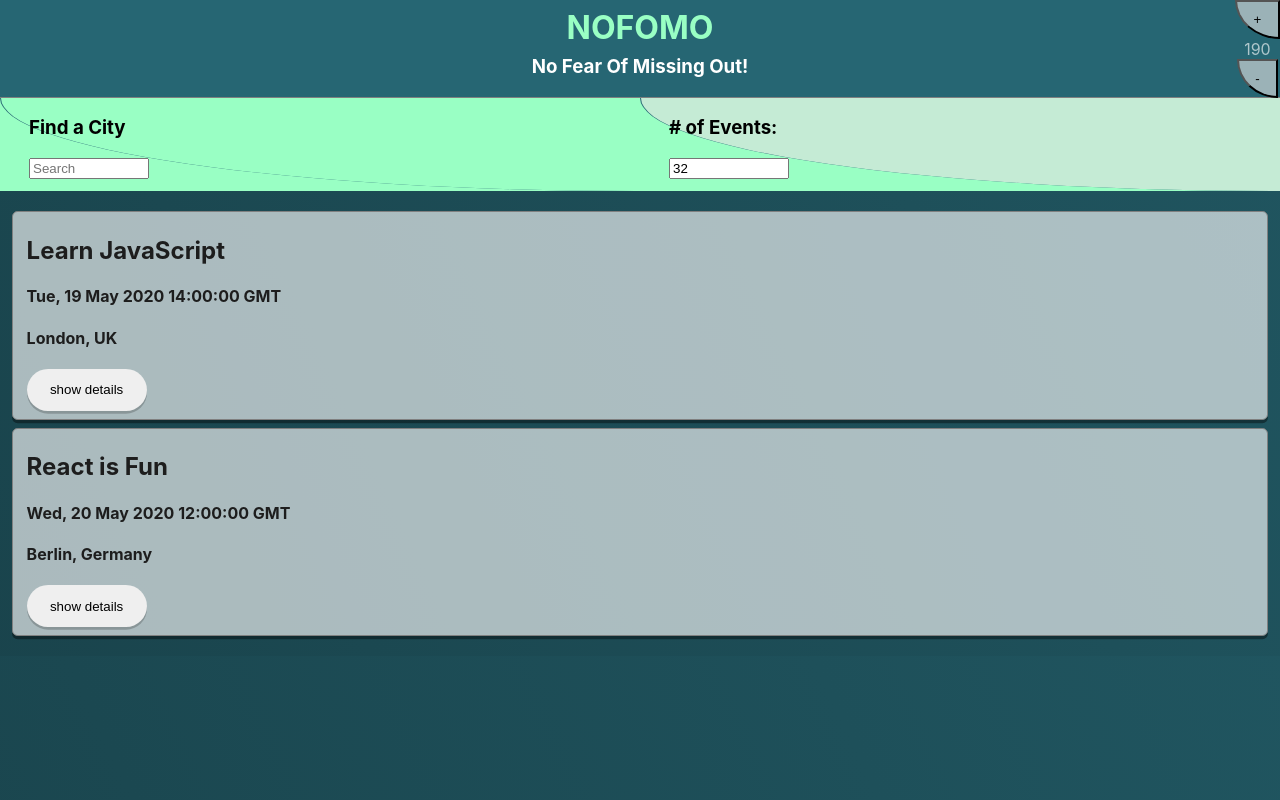
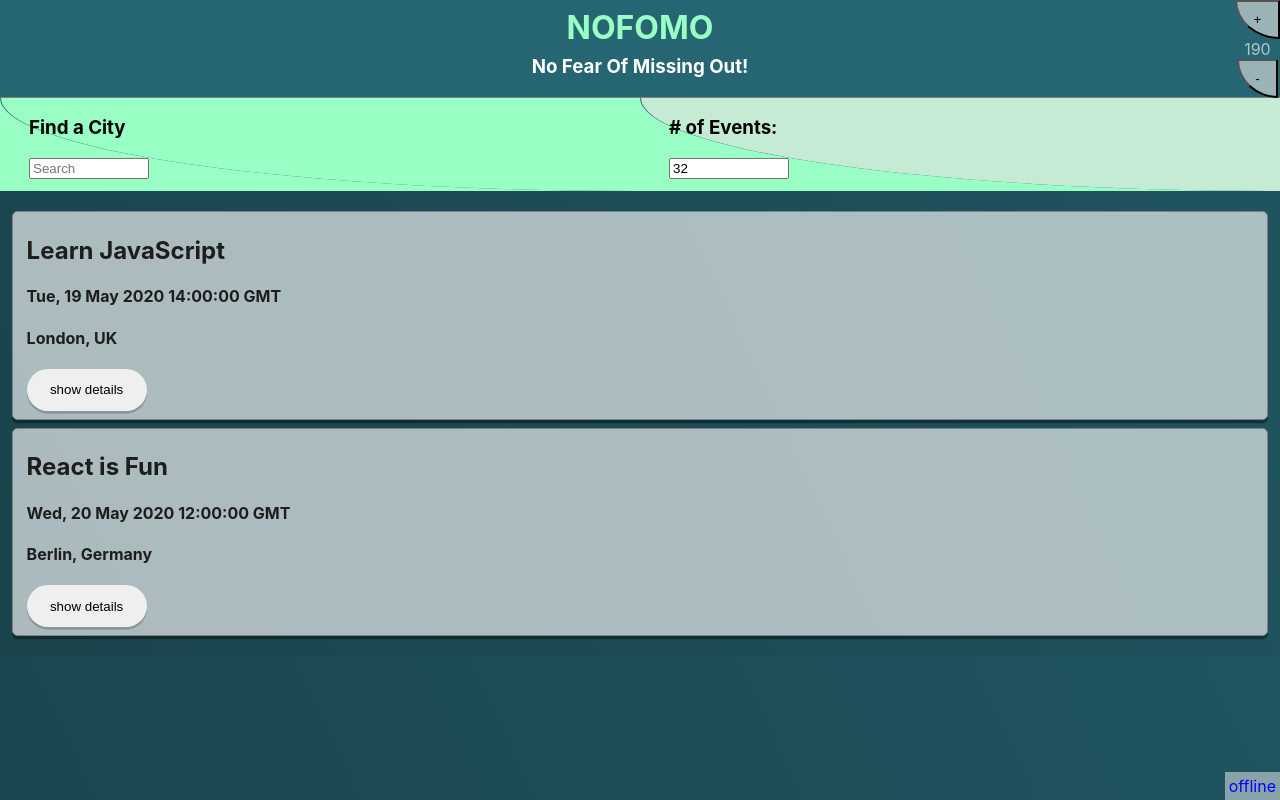
Before and after one commit to GuyRimel/nofomo, a React (Create React App) app: page / in a window 1280 px wide. Built offline with nearby package versions, Linux system fonts and the light colour scheme; what atatus-spa would draw is missing.

Commit message:
added network status indicator

```diff
--- a/src/App.css
+++ b/src/App.css
@@ -163,3 +163,12 @@ input {
   padding: .25em 0 0;
   background: linear-gradient(90deg, var(--white-alpha), transparent);
 }
+
+.App > .Alert {
+  position: absolute;
+  bottom: 0;
+  right: 0;
+  z-index: 1;
+  background: #fff7;
+  padding: .25em;
+}
--- a/src/App.js
+++ b/src/App.js
@@ -6,23 +6,34 @@ import CitySearch from './CitySearch';
 import NumberOfEvents from './NumberOfEvents';
 import EventList from './EventList';
 import TopBar from './TopBar';
+import { InfoAlert } from './Alert';
 // DATA / FUNCS //////////
 import { getEvents, extractLocations } from './api';
+
 
 class App extends Component {
   state = {
     events: [],
     locations: [],
     seletedLocation: 'all',
-    eventCount: 32
+    eventCount: 32,
+    // infoText: ''
   }
+
+  networkStatus = () => {
+    this.setState({infoText: navigator.online ? 'online' : 'offline'})
+  };
 
   async componentDidMount() {
     this.mounted = true;
+    window.addEventListener('online', this.networkStatus);
+    window.addEventListener('offline', this.networkStatus);
+
     getEvents().then((events) => {
       if (this.mounted) {
         events=events.slice(0,this.state.eventCount);
         this.setState({ events, locations: extractLocations(events) });
+        this.networkStatus();
       }
     });
   }
@@ -56,19 +67,10 @@ class App extends Component {
     }
   }
 
-  getData = () => {
-    const {locations, events} = this.state;
-    const data = locations.map((location)=>{
-      const number = events.filter((event) => event.location === location).length;
-      const city = location.split(', ').shift();
-      return {city, number};
-    })
-    return data;
-  };
-
   render() {
     return (
       <div className="App">
+        <InfoAlert text={this.state.infoText} />
         <TopBar />
         <div className="filter-box">
           <CitySearch
--- a/src/EventList.js
+++ b/src/EventList.js
@@ -1,9 +1,11 @@
 import React, { Component } from 'react';
 import Event from './Event';
+
 
 class EventList extends Component {
   render() {
     const { events } = this.props;
+
     return (
       <ul className='EventList'>
         {events.map((event) => (
```
